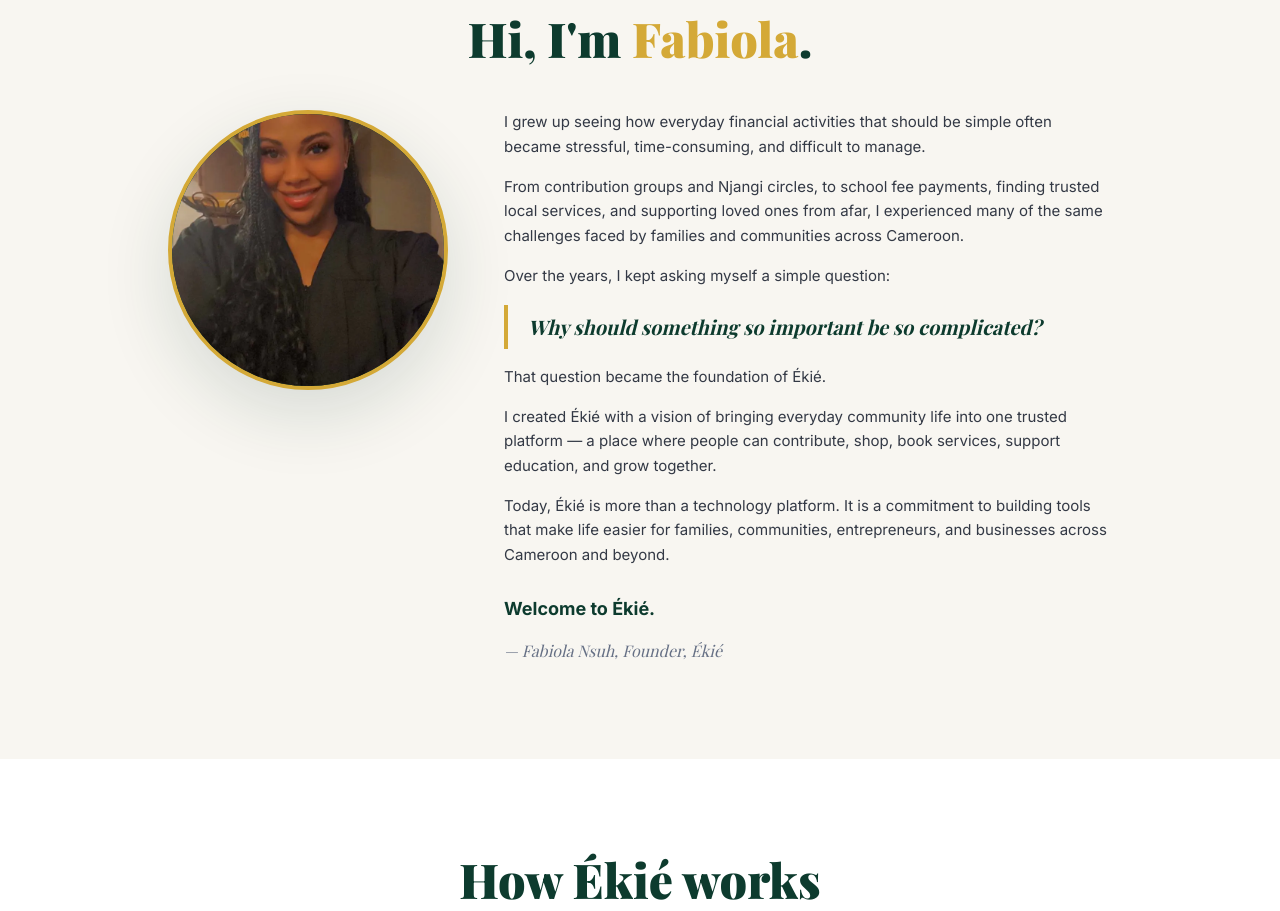
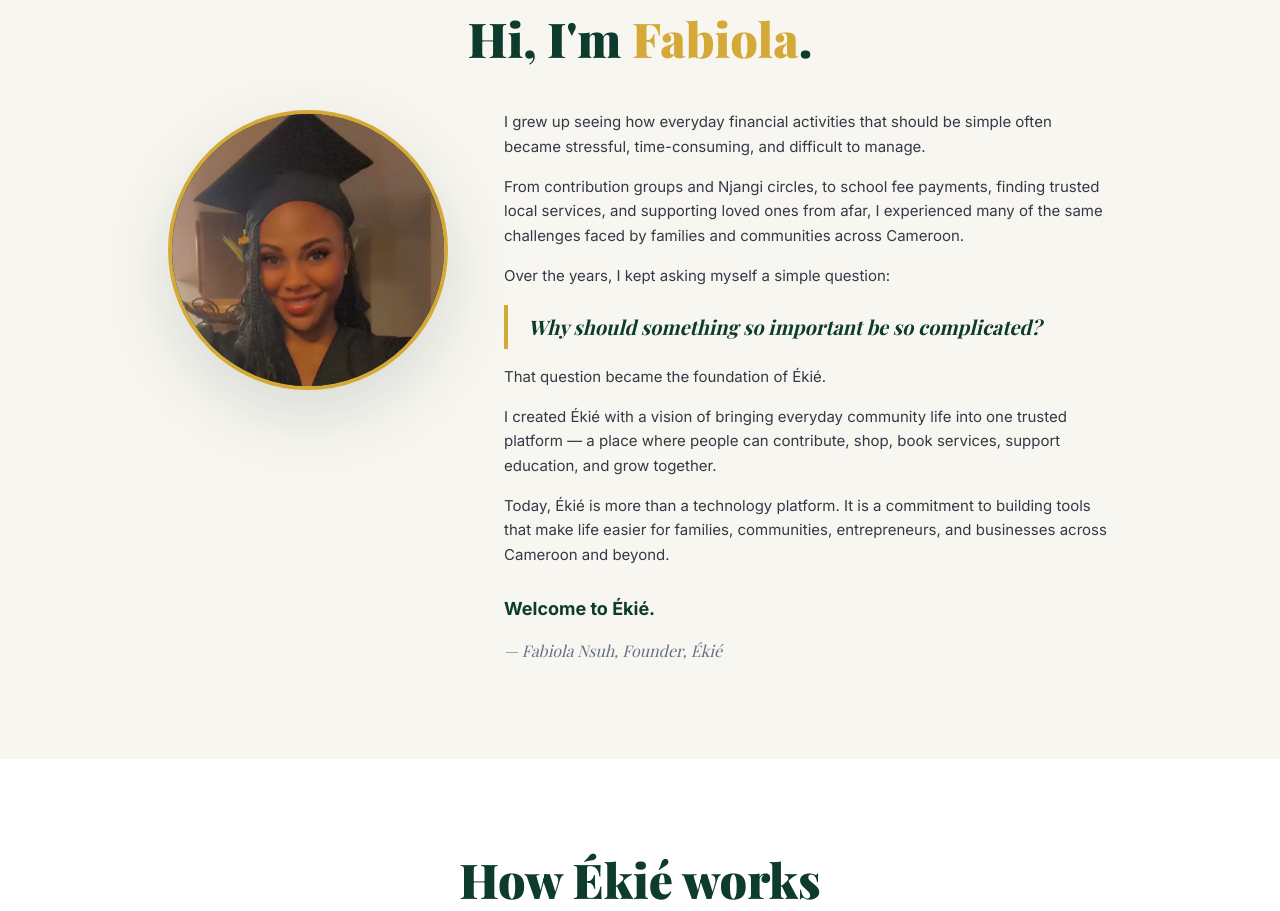
Before and after one commit to Fabiola2025/ekie-website, a Next.js app: page / in a window 1280 px wide. Shown: the part 2432-3343 px from the top of the page. Built offline with nearby package versions, Linux system fonts and the light colour scheme; a web font is replaced by a local one.

Commit message:
Anchor founder photo to top so graduation cap shows on all screens

```diff
--- a/app/page.tsx
+++ b/app/page.tsx
@@ -229,7 +229,7 @@
 
           <div className="grid md:grid-cols-[280px_1fr] gap-10 lg:gap-14 items-start">
             <div className="aspect-square rounded-full overflow-hidden shadow-card border-4 border-gold relative bg-green mx-auto md:mx-0 w-full max-w-[280px]">
-              <img src="/founder.jpg" alt="Fabiola Nsuh, founder of Ékié" className="w-full h-full object-cover" />
+              <img src="/founder.jpg" alt="Fabiola Nsuh, founder of Ékié" className="w-full h-full object-cover object-[center_top]" />
             </div>
 
             <div className="space-y-4 text-ink/85 text-[15px] leading-relaxed">
```
